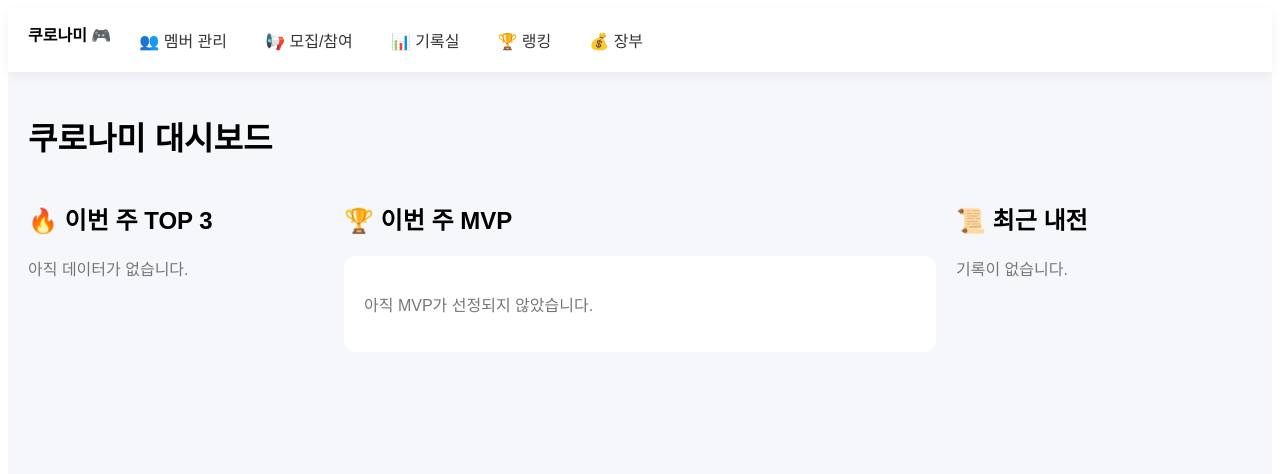
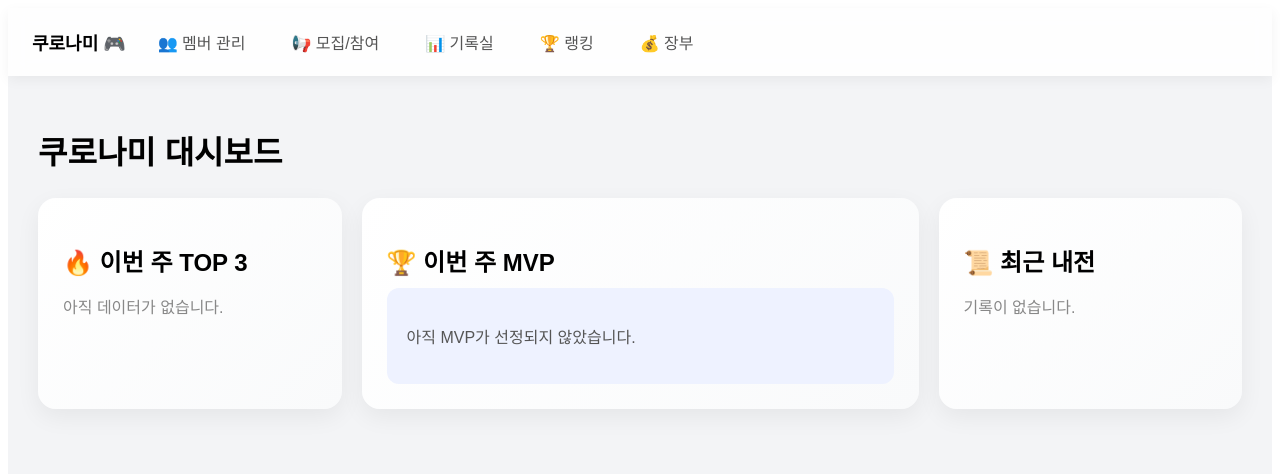
Before and after one commit to yoona0321/kuronami-dashboard, a Next.js app: page / in a window 1280 px wide. Shown: the top 474 px of the page. Built offline with nearby package versions, Linux system fonts and the light colour scheme.

Commit message:
upgrade ui design

```diff
--- a/pages/index.js
+++ b/pages/index.js
@@ -5,16 +5,36 @@ export default function Home() {
   const router = useRouter();
 
   const menuStyle = (path) => ({
-    color: router.pathname === path ? "#4f46e5" : "#333",
-    fontWeight: router.pathname === path ? "bold" : "normal",
+    color: router.pathname === path ? "#4f46e5" : "#555",
+    fontWeight: router.pathname === path ? "bold" : "500",
     textDecoration: "none",
-    padding: "6px 10px",
-    borderRadius: "8px",
+    padding: "8px 14px",
+    borderRadius: "10px",
+    transition: "all 0.2s ease"
   });
+
+  const cardStyle = {
+    background: "linear-gradient(135deg, #ffffff, #f9fafb)",
+    padding: "25px",
+    borderRadius: "18px",
+    boxShadow: "0 8px 25px rgba(0,0,0,0.06)",
+    transition: "all 0.2s ease",
+    cursor: "pointer"
+  };
+
+  const handleHover = (e) => {
+    e.currentTarget.style.transform = "translateY(-6px)";
+    e.currentTarget.style.boxShadow = "0 15px 35px rgba(0,0,0,0.12)";
+  };
+
+  const handleLeave = (e) => {
+    e.currentTarget.style.transform = "translateY(0px)";
+    e.currentTarget.style.boxShadow = "0 8px 25px rgba(0,0,0,0.06)";
+  };
 
   return (
     <div style={{
-      background: "#f5f7fb",
+      background: "#f3f4f6",
       minHeight: "100vh",
       fontFamily: "sans-serif"
     }}>
@@ -25,12 +45,16 @@ export default function Home() {
         top: 0,
         zIndex: 100,
         display: "flex",
+        alignItems: "center",
         gap: "18px",
-        padding: "14px 20px",
-        background: "white",
-        boxShadow: "0 4px 10px rgba(0,0,0,0.05)"
+        padding: "14px 24px",
+        background: "rgba(255,255,255,0.9)",
+        backdropFilter: "blur(10px)",
+        boxShadow: "0 4px 12px rgba(0,0,0,0.05)"
       }}>
-        <div style={{ fontWeight: "bold" }}>쿠로나미 🎮</div>
+        <div style={{ fontWeight: "bold", fontSize: "18px" }}>
+          쿠로나미 🎮
+        </div>
 
         <Link href="/member" style={menuStyle("/member")}>👥 멤버 관리</Link>
         <Link href="/apply" style={menuStyle("/apply")}>📢 모집/참여</Link>
@@ -39,35 +63,47 @@ export default function Home() {
         <Link href="/finance" style={menuStyle("/finance")}>💰 장부</Link>
       </div>
 
-      <div style={{ padding: "20px" }}>
-        <h1>쿠로나미 대시보드</h1>
+      <div style={{ padding: "30px" }}>
+        <h1 style={{ marginBottom: "25px" }}>쿠로나미 대시보드</h1>
 
         <div style={{ display: "flex", gap: "20px" }}>
 
           {/* TOP3 */}
-          <div style={{ flex: 1 }}>
-            <h2>🔥 이번 주 TOP 3</h2>
-            <p style={{ color: "#777" }}>아직 데이터가 없습니다.</p>
+          <div
+            style={{ ...cardStyle, flex: 1 }}
+            onMouseEnter={handleHover}
+            onMouseLeave={handleLeave}
+          >
+            <h2 style={{ marginBottom: "10px" }}>🔥 이번 주 TOP 3</h2>
+            <p style={{ color: "#888" }}>아직 데이터가 없습니다.</p>
           </div>
 
           {/* MVP */}
-          <div style={{ flex: 2 }}>
-            <h2>🏆 이번 주 MVP</h2>
+          <div
+            style={{ ...cardStyle, flex: 2 }}
+            onMouseEnter={handleHover}
+            onMouseLeave={handleLeave}
+          >
+            <h2 style={{ marginBottom: "10px" }}>🏆 이번 주 MVP</h2>
             <div style={{
-              background: "white",
+              background: "#eef2ff",
               padding: "20px",
               borderRadius: "12px"
             }}>
-              <p style={{ color: "#777" }}>
+              <p style={{ color: "#555" }}>
                 아직 MVP가 선정되지 않았습니다.
               </p>
             </div>
           </div>
 
           {/* 최근 내전 */}
-          <div style={{ flex: 1 }}>
-            <h2>📜 최근 내전</h2>
-            <p style={{ color: "#777" }}>기록이 없습니다.</p>
+          <div
+            style={{ ...cardStyle, flex: 1 }}
+            onMouseEnter={handleHover}
+            onMouseLeave={handleLeave}
+          >
+            <h2 style={{ marginBottom: "10px" }}>📜 최근 내전</h2>
+            <p style={{ color: "#888" }}>기록이 없습니다.</p>
           </div>
 
         </div>
```
